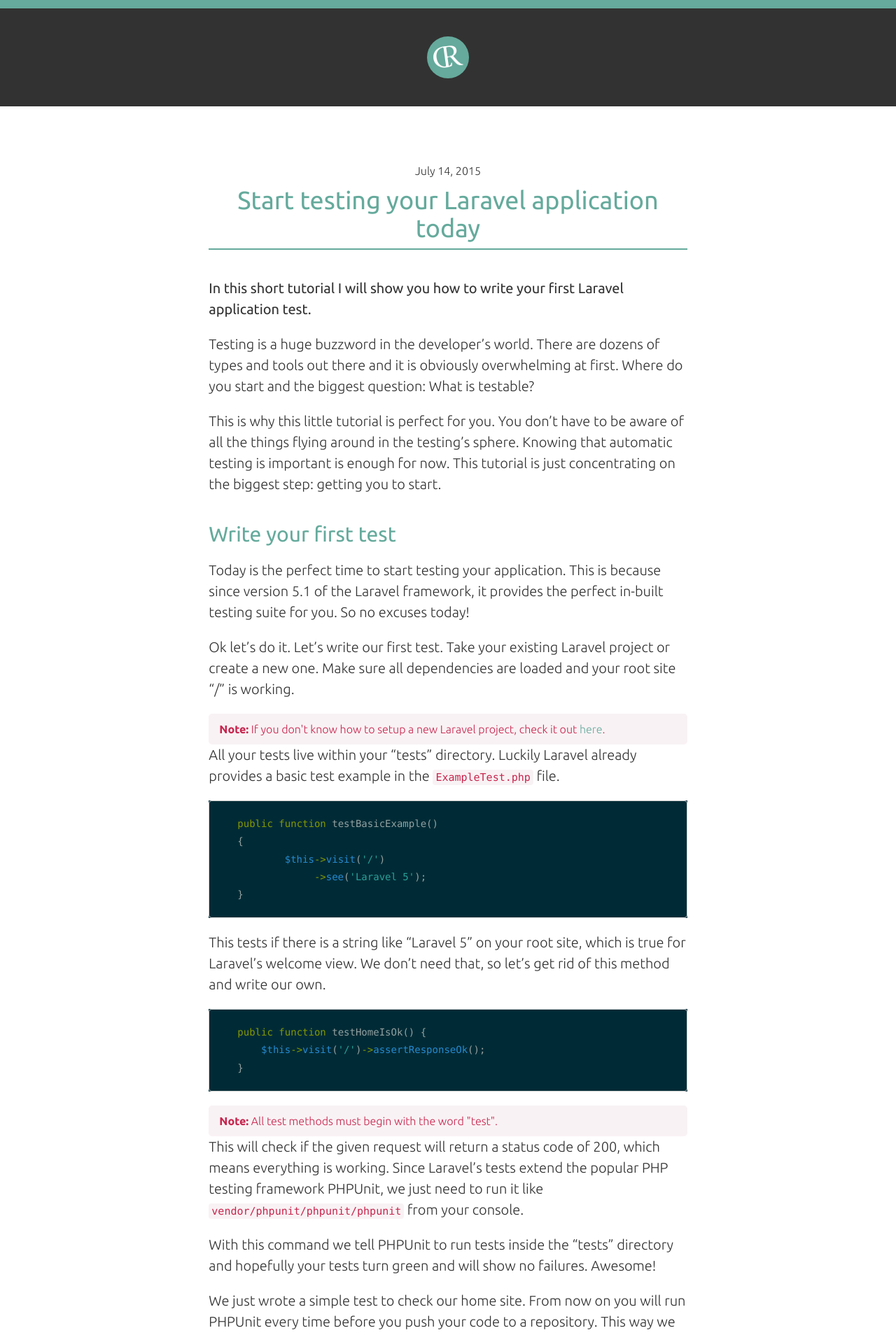
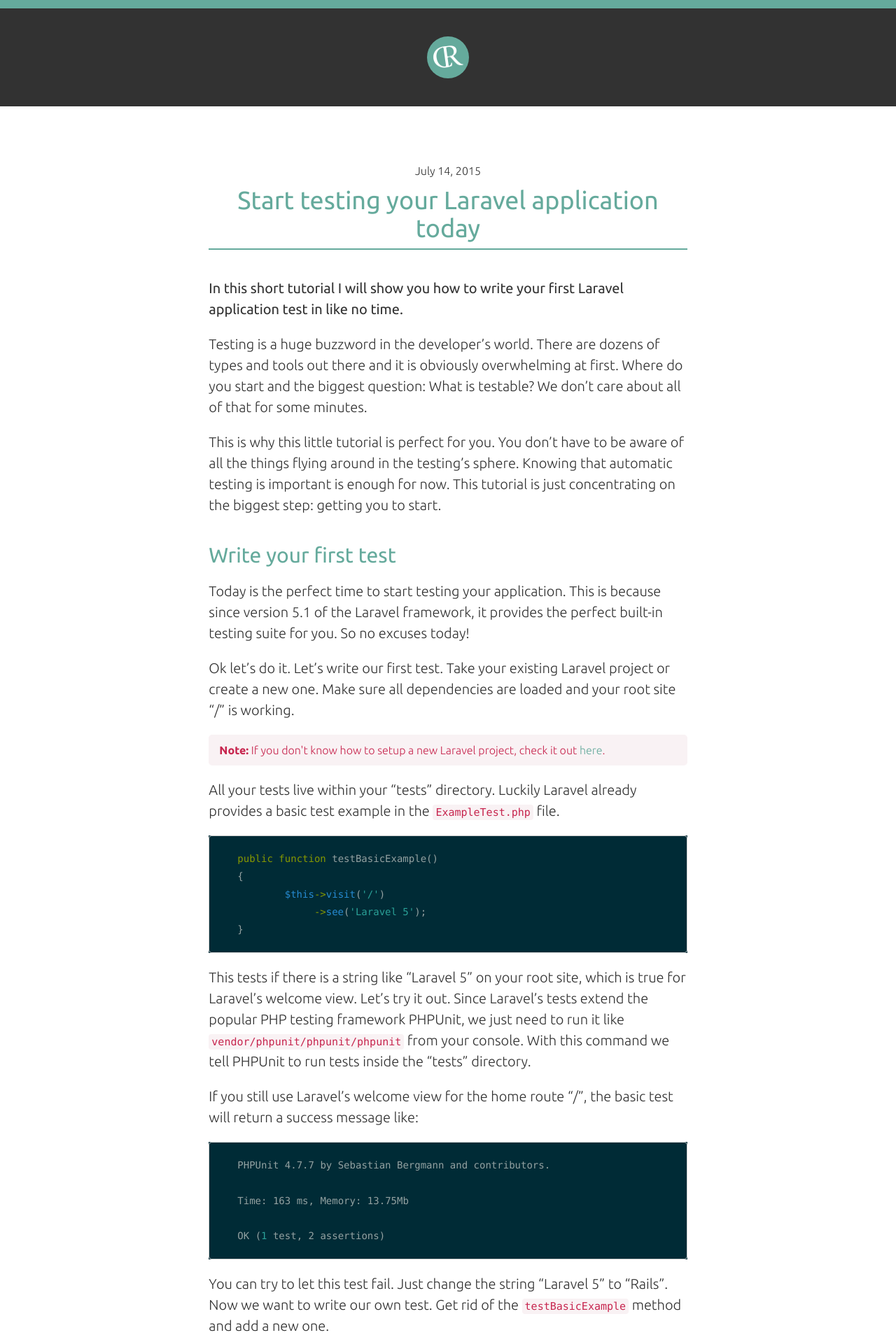
Before and after one commit to christophrumpel/christophrumpel.github.io, a Jekyll site: the page built from _posts/2015-07-14-start-testing-your-laravel-application-today.md, in a window 1280 px wide. Shown: the top 1908 px of the page at 70% size. Built offline with Jekyll 4.4.1, drawn with Linux system fonts in a browser that asks for light colours; Markdown is read by kramdown in place of the engine named in the settings; comment, search, counter and statistics services are not loaded; some of the changed text lies outside the part shown.

Commit message:
add some styling to note box and refresh some text

```diff
--- a/_posts/2015-07-14-start-testing-your-laravel-application-today.md
+++ b/_posts/2015-07-14-start-testing-your-laravel-application-today.md
@@ -5,12 +5,12 @@
 
 
 <header>
-In this short tutorial I will show you how to write your first Laravel application test.
+In this short tutorial I will show you how to write your first Laravel application test in like no time.
 </header>
 
 Testing is a huge buzzword in the developer's world.
 There are dozens of types and tools out there and it is obviously overwhelming at first.
-Where do you start and the biggest question: What is testable?
+Where do you start and the biggest question: What is testable? We don't care about all of that for some minutes.
 
 This is why this little tutorial is perfect for you. You don't have to be aware of all the things flying around in the
 testing's sphere. Knowing that automatic testing is important is enough for now.
@@ -18,7 +18,7 @@
 
 ##Write your first test
 Today is the perfect time to start testing your application.
-This is because since version 5.1 of the Laravel framework, it provides the perfect in-built testing suite for you. So
+This is because since version 5.1 of the Laravel framework, it provides the perfect built-in testing suite for you. So
 no excuses today!
 
 Ok let's do it. Let's write our first test. Take your existing Laravel project or create a new one.
@@ -41,7 +41,22 @@
 {% endhighlight startinline %}
 
 This tests if there is a string like "Laravel 5" on your root site, which is true for Laravel's welcome view.
-We don't need that, so let's get rid of this method and write our own.
+Let's try it out. Since Laravel's tests extend the popular PHP testing framework PHPUnit, we just need to run it like
+`vendor/phpunit/phpunit/phpunit` from your console.
+With this command we tell PHPUnit to run tests inside the "tests" directory.
+
+If you still use Laravel's welcome view for the home route "/", the basic test will return a success message like:
+
+{% highlight PowerShell startinline %}
+PHPUnit 4.7.7 by Sebastian Bergmann and contributors.
+
+Time: 163 ms, Memory: 13.75Mb
+
+OK (1 test, 2 assertions)
+{% endhighlight startinline %}
+
+You can try to let this test fail. Just change the string "Laravel 5" to "Rails".
+Now we want to write our own test. Get rid of the `testBasicExample` method and add a new one.
 
 {% highlight PHP startinline %}
 public function testHomeIsOk() {
@@ -51,19 +66,16 @@
 
 <div class="note"><strong>Note:</strong> All test methods must begin with the word "test".</div>
 
-This will check if the given request will return a status code of 200, which means everything is working.
-Since Laravel's tests extend the popular PHP testing framework PHPUnit, we just need to
-run it like `vendor/phpunit/phpunit/phpunit` from your console.
-
-With this command we tell PHPUnit to run tests inside the "tests" directory and hopefully your tests turn green and will
-show no failures. Awesome!
-
-We just wrote a simple test to check our home site. From now on you will run PHPUnit every time before you push your code to a repository.
-This way we will always know that this site is responding. If you made a mistake and an error is thrown on this site,
-our test will let us know.
+This will check if the given request will return a status code of 200, which stands for a successful HTTP request. For
+us it just means that no error was thrown. Nice!
 
 ##Conclusion
 Congratulations to your first test!
 
-Of course this is just the tip of the testing iceberg. This little test doesn't mean that your application is fully
-working, but it is a start. Laravel provides so much more testing features which I will show you in my next article.
+We just wrote a simple test to check our home site. From now on you will run PHPUnit every time before you push your code to a repository.
+This way we will always know the status of our home site. If you made a mistake and an error is thrown,
+our test will let us know.
+
+Of course this is just the tip of the testing iceberg. This little test doesn't mean that your whole application is
+working, but it is a start. In my next article I will show you some more great features like testing saving data to a
+database or checking an API response.
--- a/assets/css/style.css
+++ b/assets/css/style.css
@@ -2130,7 +2130,9 @@
     padding: 10px 15px;
     border-radius: 5px;
     color: #c7254e;
-    font-size: 16px; }
+    font-size: 16px;
+    margin: 20px 0;
+    margin: 1rem 0; }
 
 /* Solarized Dark
 
--- a/assets/sass/modules/_blog-article.scss
+++ b/assets/sass/modules/_blog-article.scss
@@ -175,6 +175,7 @@
             border-radius: 5px;
             color: #c7254e;
             font-size: 16px;
+            @include x-rem(margin, 20px 0);
         }
     }
 }
```
Also changed, not shown: assets/css/style.min.css.
